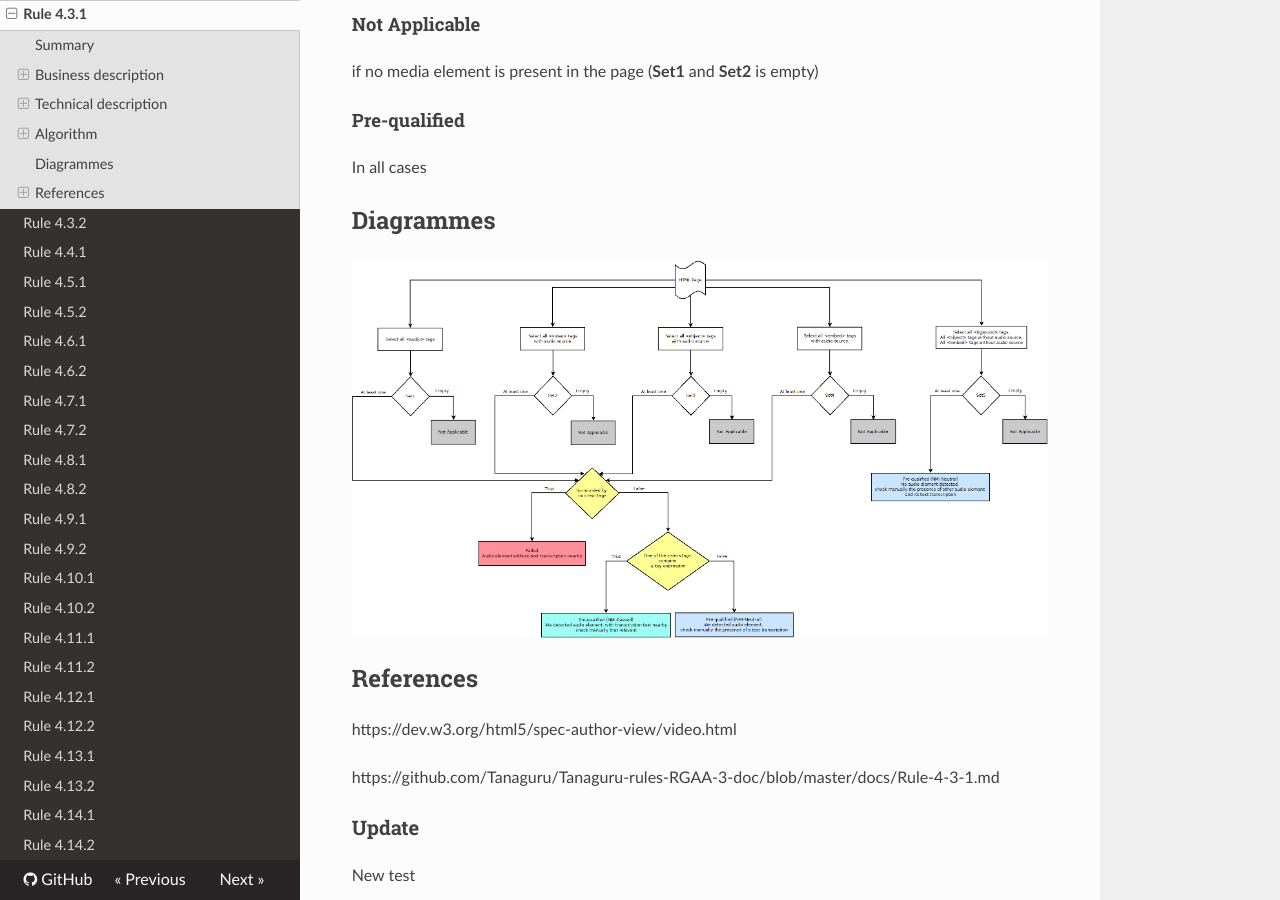
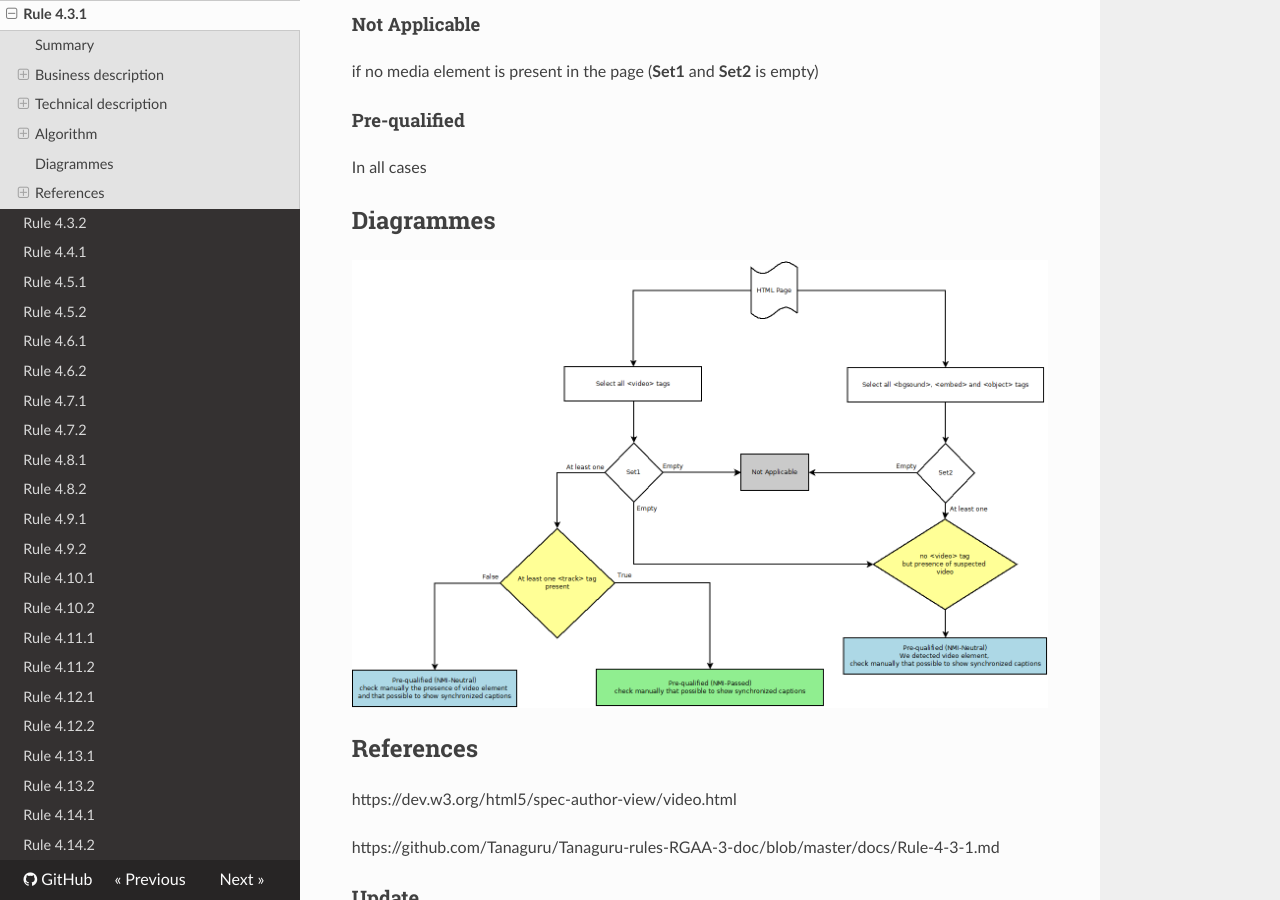
Before and after one commit to Tanaguru/RGAA3-2016, an MkDocs documentation site: the page built from docs/Rule-4-3-1.md, in a window 1280 px wide and 900 px high, scrolled down 2884 px. Built offline with MkDocs 1.6.1, drawn with Linux system fonts in a browser that asks for light colours; nearby versions of some CDN libraries; old or Windows-style settings are respelled for this version of MkDocs.

Commit message:
Update sample test 4.3.1

```diff
--- a/docs/Rule-4-3-1.md
+++ b/docs/Rule-4-3-1.md
@@ -18,7 +18,6 @@ Chaque <a href="http://references.modernisation.gouv.fr/rgaa/glossaire.html#mdia
 
  * Le <a href="http://references.modernisation.gouv.fr/rgaa/glossaire.html#transcription-textuelle-media-temporel">m&eacute;dia temporel</a> synchronis&eacute; poss&egrave;de des <a href="http://references.modernisation.gouv.fr/rgaa/glossaire.html#soustitres-synchroniss-objet-multimdia">sous-titres synchronis&eacute;s</a>
  * Il existe une version alternative poss&eacute;dant des <a href="http://references.modernisation.gouv.fr/rgaa/glossaire.html#soustitres-synchroniss-objet-multimdia">sous-titres synchronis&eacute;s</a> accessible via un <a href="http://references.modernisation.gouv.fr/rgaa/glossaire.html#lien-adjacent">lien adjacent</a> (une url ou une ancre)
-
 
 ### Level
 
@@ -112,7 +111,7 @@ In all cases
 
 ## Diagrammes
 
-![](https://raw.githubusercontent.com/Tanaguru/RGAA3-2016/master/docs/Diagrammes/Test4-1-1.png?token=AI6sA0QzhCJx7RtFaC5FDXv-D3M5SnSUks5ZHCUqwA%3D%3D)
+![](https://raw.githubusercontent.com/Tanaguru/RGAA3-2016/master/docs/Diagrammes/Test4-3-1.png?token=AI6sA6k4CvUDP6ouoVMK_ai-w7w1-Vtqks5ZHFf8wA%3D%3D)
 
 ## References
 
```
